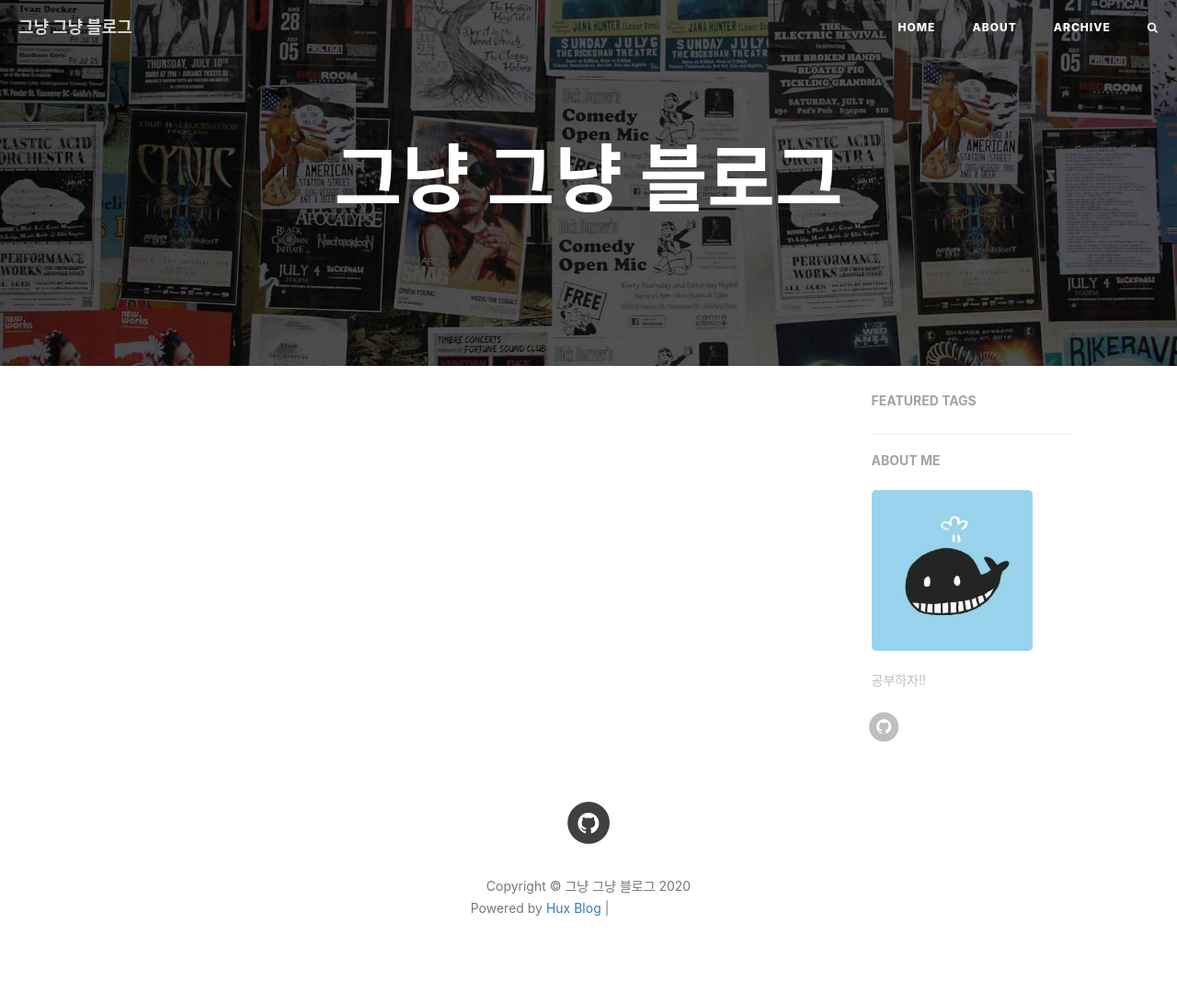
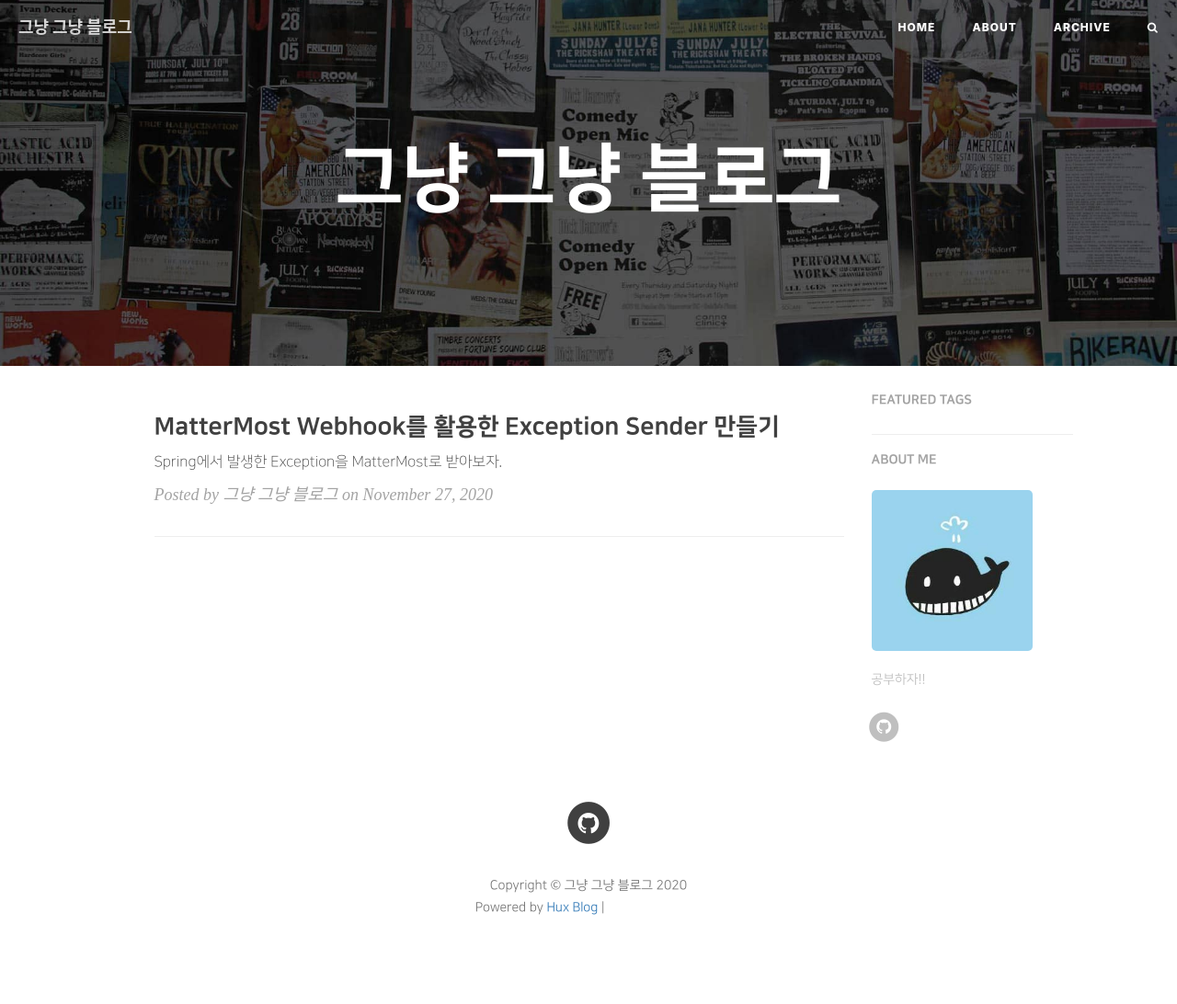
Before and after one commit to girawhale/girawhale.github.io, a Jekyll site: the page built from index.html, in a window 1280 px wide. Shown: the whole page at 92% size. Built offline with Jekyll 4.4.1, drawn with Linux system fonts in a browser that asks for light colours; nearby versions of some CDN libraries; the list of posts is cut into pages by our own code; comment, search, counter and statistics services are not loaded; grey boxes are pictures that could not be loaded.

Commit message:
font변경

```diff
--- /dev/null
+++ b/_posts/2020-11-27-MatterMost-Exception-Sender.md
@@ -0,0 +1,7 @@
+---
+layout: post
+title: MatterMost Webhook를 활용한 Exception Sender 만들기
+subtitle: "Spring에서 발생한 Exception을 MatterMost로 받아보자."
+catalog: true
+tags: [MatterMost, Webhook, Spring]
+---
--- /dev/null
+++ b/googleedb72565892c8bcc.html
@@ -0,0 +1 @@
+google-site-verification: googleedb72565892c8bcc.html
--- /dev/null
+++ b/naverc4b7575cc642c111b8ba427835fb1fc4.html
@@ -0,0 +1 @@
+naver-site-verification: naverc4b7575cc642c111b8ba427835fb1fc4.html
```
Also changed, not shown: css/hux-blog.css (+21 -2 lines), css/hux-blog.min.css, fonts/nanum-square/NanumSquareB.ttf (added), fonts/nanum-square/NanumSquareEB.ttf (added), fonts/nanum-square/NanumSquareL.ttf (added), fonts/nanum-square/NanumSquareR.ttf (added), fonts/nanum-square/NanumSquare_acB.ttf (added), fonts/nanum-square/NanumSquare_acEB.ttf (added), fonts/nanum-square/NanumSquare_acL.ttf (added), fonts/nanum-square/NanumSquare_acR.ttf (added).
